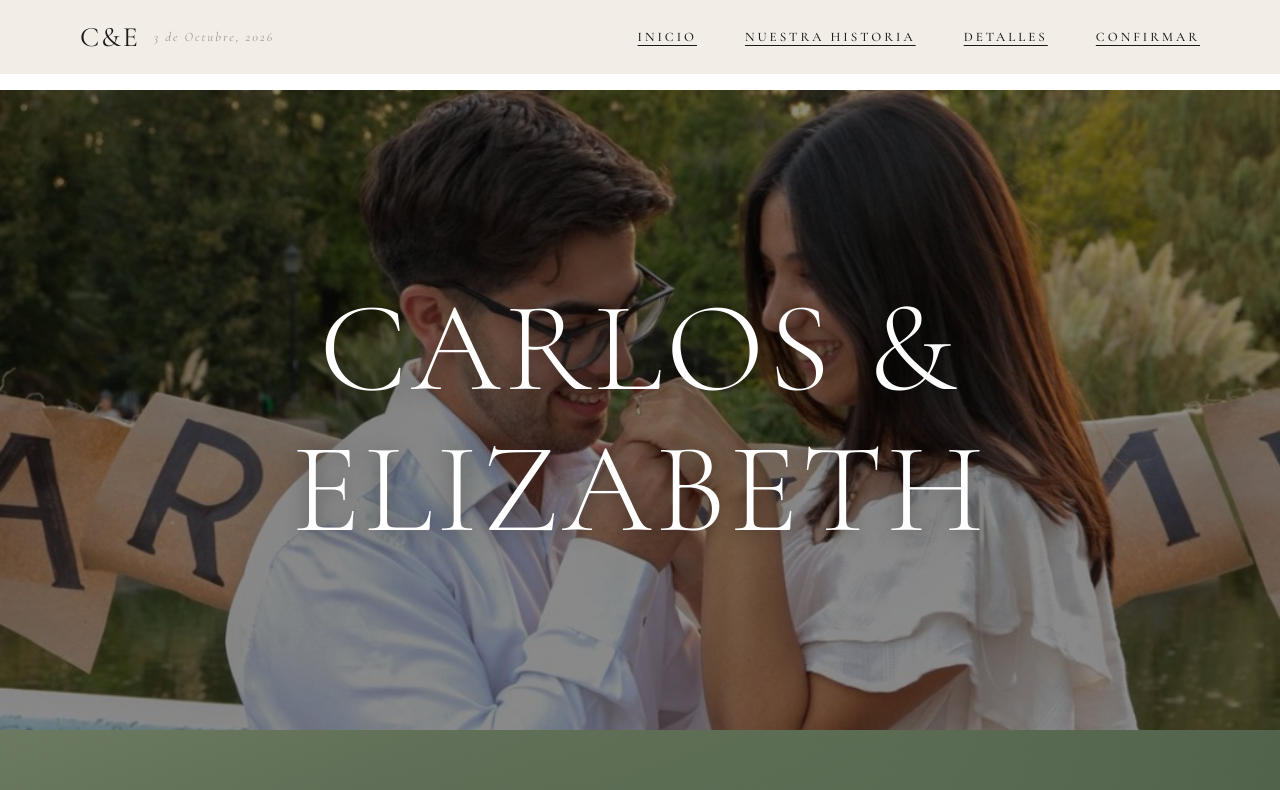
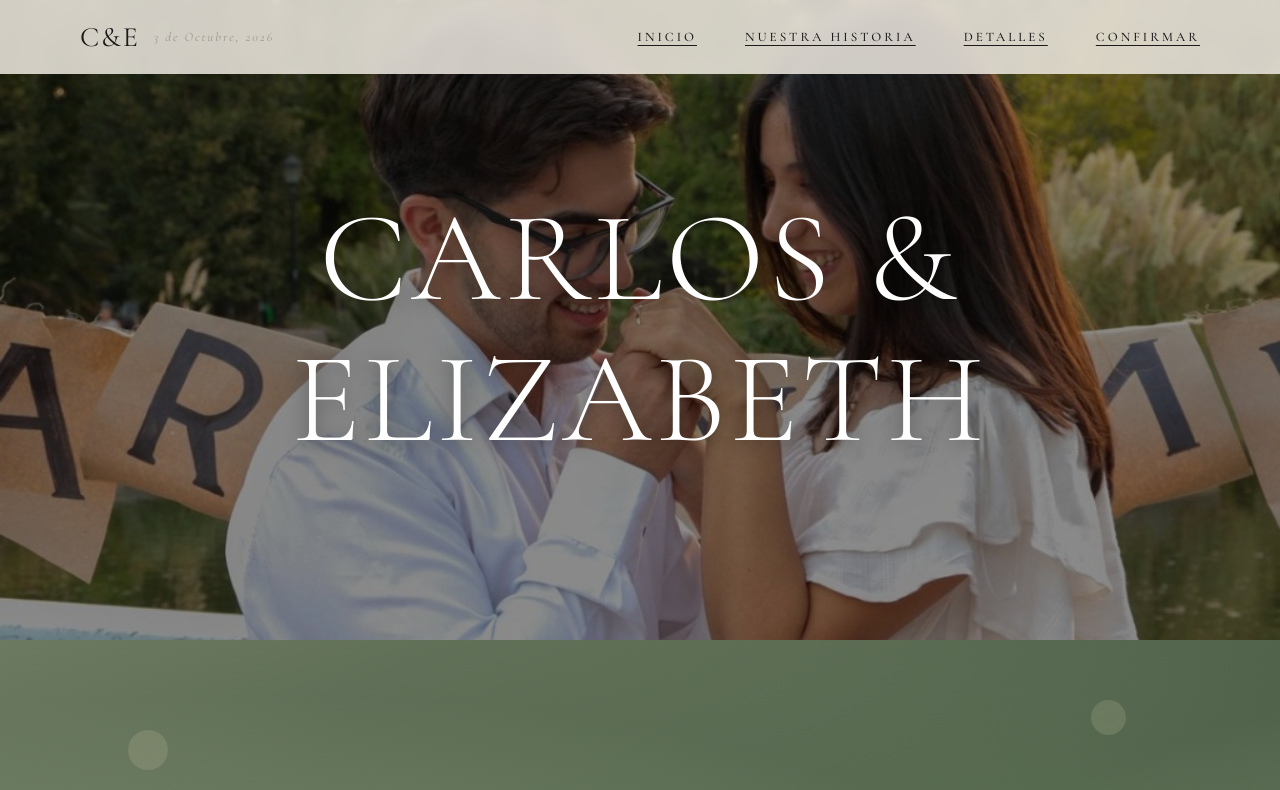
Before and after one commit to Carlossobar/boda, a React (Vite) app: page / in a window 1280 px wide. Shown: the top 790 px of the page. Built offline with nearby package versions, Linux system fonts and the light colour scheme.

Commit message:
Corrige barra blanca entre el header y el hero

```diff
--- a/src/App.jsx
+++ b/src/App.jsx
@@ -237,7 +237,7 @@ function HeroSection() {
   const isMobile = useIsMobile();
 
   return (
-    <section style={{ paddingTop: isMobile ? 65 : 90 }}>
+    <section>
       {/* Big title with couple photo */}
       <div
         style={{
```
